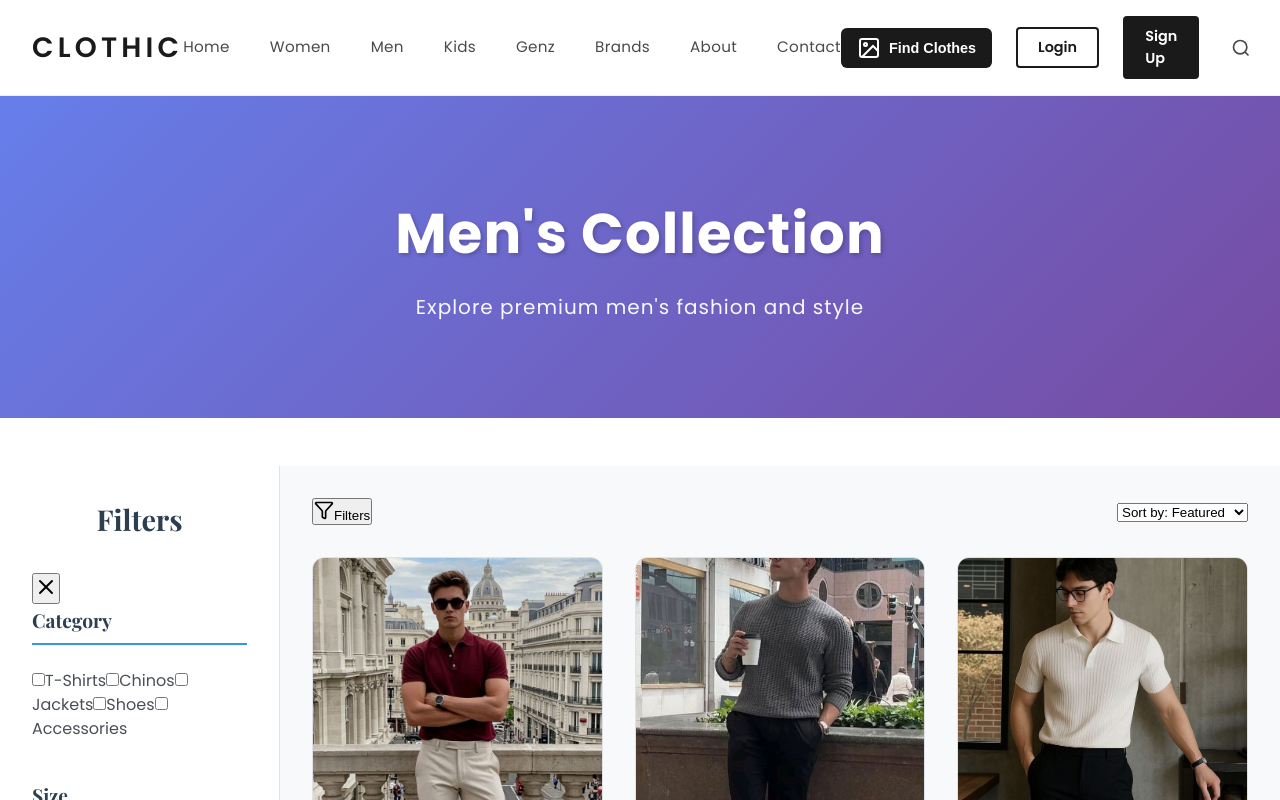
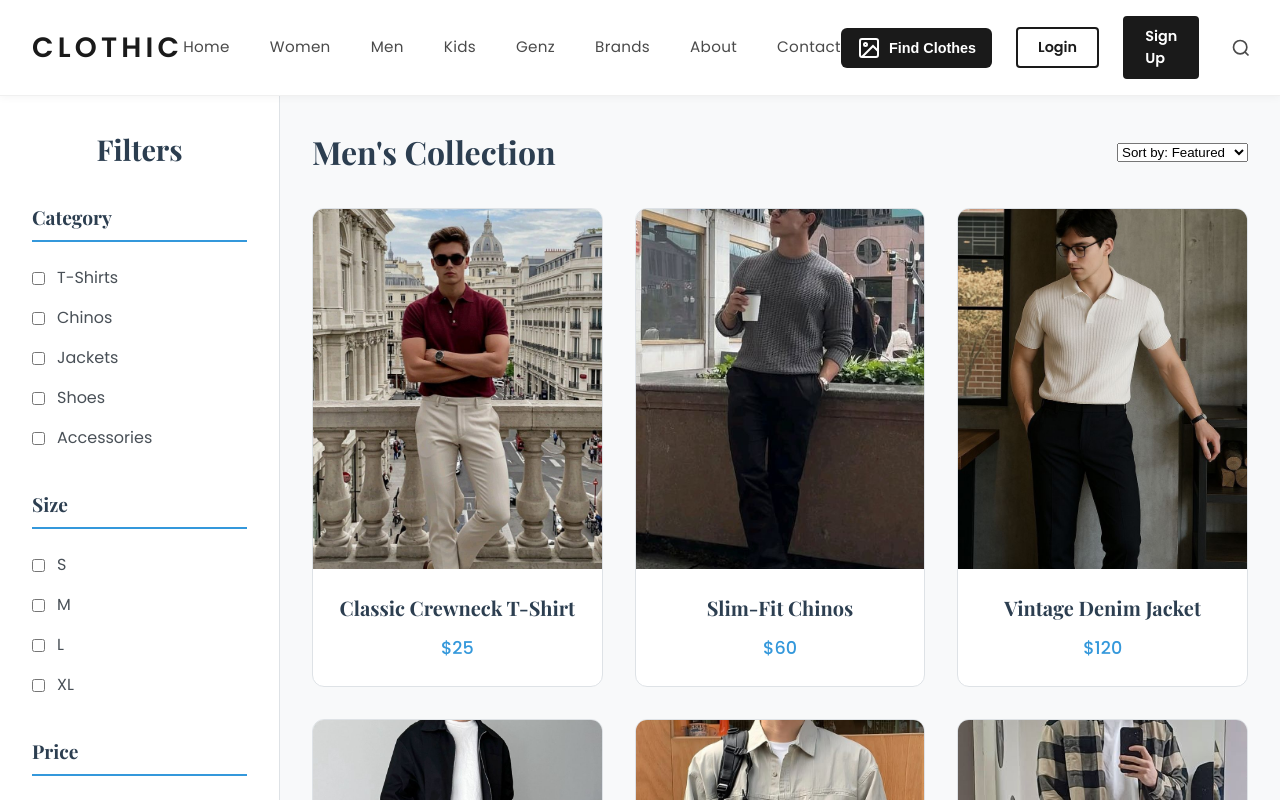
Before and after one commit to GitanshuHatwar/Clotheic, a React (Vite) app in the folder Client/project/: page /men in a window 1280 px wide. Shown: the top 800 px of the page. Built offline with nearby package versions, Linux system fonts and the light colour scheme.

Commit message:
Cooked Men style

```diff
--- a/Client/project/src/pages/Men.tsx
+++ b/Client/project/src/pages/Men.tsx
@@ -1,10 +1,8 @@
 
 import { useState } from 'react';
-import { Filter, X } from 'lucide-react';
 import Header from '../components/Header';
 import Footer from '../components/Footer';
 import '../styling/Men.css';
-import '../styling/home.css';
 
 const products = [
   { id: 1, name: 'Classic Crewneck T-Shirt', price: '$25', image: '/src/assets/products/img1.jpg' },
@@ -30,12 +28,11 @@ const products = [
 ];
 
 const Men = () => {
-  const [isFilterOpen, setIsFilterOpen] = useState(false);
+  const [isFilterOpen] = useState(false);
   const [selectedCategories, setSelectedCategories] = useState<string[]>([]);
   const [selectedSizes, setSelectedSizes] = useState<string[]>([]);
   const [priceRange, setPriceRange] = useState<[number, number]>([0, 500]);
 
-  const toggleFilter = () => setIsFilterOpen(!isFilterOpen);
 
   const toggleCategory = (category: string) => {
     setSelectedCategories(prev =>
@@ -56,35 +53,22 @@ const Men = () => {
   return (
     <div className="home-container loaded">
       <Header />
-
-      <section className="page-hero-section">
-        <div className="page-hero-content">
-          <h1 className="page-hero-title">Men's Collection</h1>
-          <p className="page-hero-subtitle">Explore premium men's fashion and style</p>
-        </div>
-      </section>
-
       <div className="men-container">
         <aside className={`filter-sidebar ${isFilterOpen ? 'open' : ''}`}>
-          <div className="filter-header">
-            <h3>Filters</h3>
-            <button onClick={toggleFilter} className="close-filter-btn">
-              <X size={24} />
-            </button>
-          </div>
-
+          <h3>Filters</h3>
           <div className="filter-group">
             <h4>Category</h4>
             <div className="filter-options">
               {['T-Shirts', 'Chinos', 'Jackets', 'Shoes', 'Accessories'].map(category => (
-                <label key={category}>
+                <div key={category} className="option">
                   <input
                     type="checkbox"
+                    id={category}
                     checked={selectedCategories.includes(category)}
                     onChange={() => toggleCategory(category)}
                   />
-                  {category}
-                </label>
+                  <label htmlFor={category}>{category}</label>
+                </div>
               ))}
             </div>
           </div>
@@ -93,14 +77,15 @@ const Men = () => {
             <h4>Size</h4>
             <div className="filter-options">
               {['S', 'M', 'L', 'XL'].map(size => (
-                <label key={size}>
+                <div key={size} className="option">
                   <input
                     type="checkbox"
+                    id={size}
                     checked={selectedSizes.includes(size)}
                     onChange={() => toggleSize(size)}
                   />
-                  {size}
-                </label>
+                  <label htmlFor={size}>{size}</label>
+                </div>
               ))}
             </div>
           </div>
@@ -120,11 +105,7 @@ const Men = () => {
 
         <main className="product-grid-container">
           <div className="product-grid-header">
-            <button onClick={toggleFilter} className="open-filter-btn">
-              <Filter size={20} />
-              <span>Filters</span>
-            </button>
-
+            <h2>Men's Collection</h2>
             <div className="sort-options">
               <select>
                 <option>Sort by: Featured</option>
@@ -138,11 +119,14 @@ const Men = () => {
           <div className="product-grid">
             {products.map(product => (
               <div key={product.id} className="product-card">
-                <img src={product.image} alt={product.name} className="product-image" />
+                <div className="product-image-container">
+                  <img src={product.image} alt={product.name} className="product-image" />
+                </div>
                 <div className="product-info">
                   <h5>{product.name}</h5>
                   <p>{product.price}</p>
                 </div>
+                <button className="add-to-cart-btn">Add to Cart</button>
               </div>
             ))}
           </div>
```
